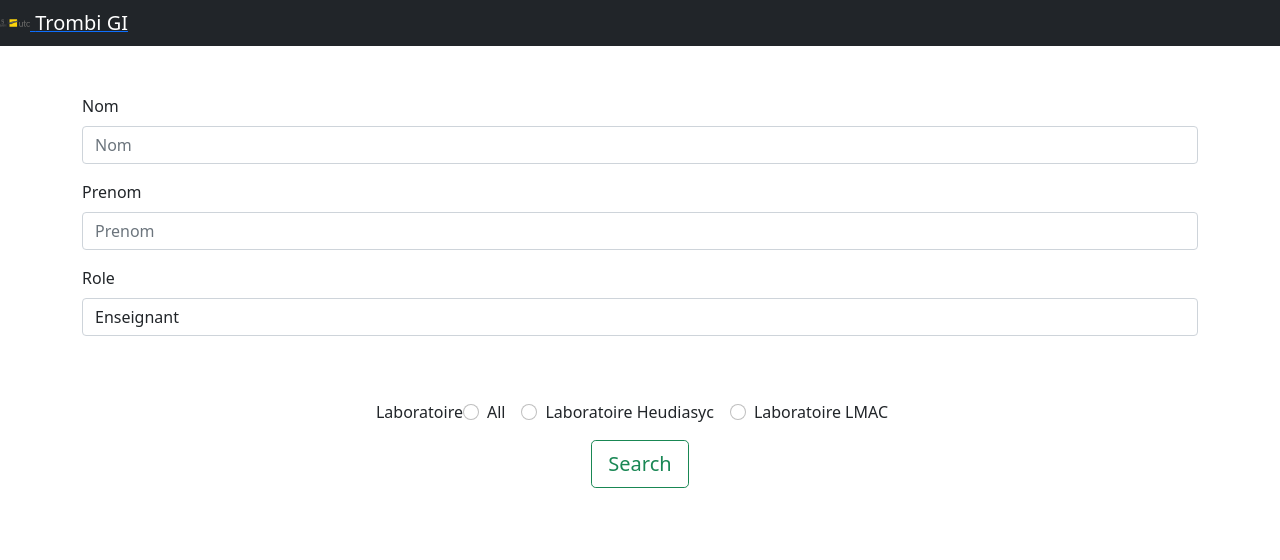
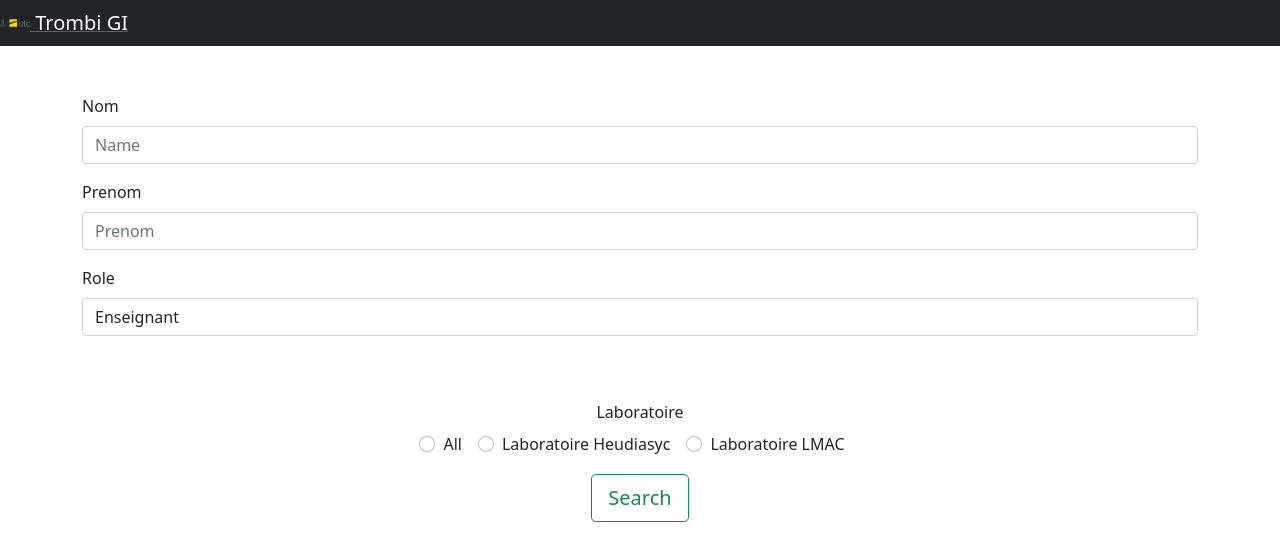
Before and after one commit to uzunigat/trombi-utc, a React (Create React App) app: page / in a window 1280 px wide. Shown: the top 560 px of the page. Built offline with nearby package versions, Linux system fonts and the light colour scheme.

Commit message:
Feat: filter by name

```diff
--- a/src/components/CListPage.js
+++ b/src/components/CListPage.js
@@ -3,9 +3,12 @@ import "bootstrap/dist/css/bootstrap.min.css";
 import React, { useState, useEffect } from 'react';
 import {Spinner, Container, Row, Col} from "react-bootstrap";
 import CUserCard from "./CUserCard";
+import { useLocation } from 'react-router-dom';
 
-function CListPage() {
 
+const CListPage = (props) => {
+
+  const location = useLocation();
   const [loading, setLoading] = useState(true);
   const [elements, setElements] = useState(null);
   let users = [];
@@ -24,10 +27,26 @@ function CListPage() {
 
   }
 
+  function makeURL(data){
+
+    let url = 'https://webservices.utc.fr/api/v1/trombi/gi';
+
+    if(data.firstName != "" && data.lastName != "") {
+      url += "?name="+data.lastName.toLowerCase() + "&firstname=" + data.firstName.toLowerCase();
+    } else if (data.firstName != "" && data.lastName === ""){
+      url += "?firstname="+data.firstName.toLowerCase();
+    } else if (data.firstName === "" && data.lastName != ""){
+      url += "?name="+data.lastName.toLowerCase();
+    }
+
+    return url;
+
+  }
+
   // Call Before Mount
   useEffect(() => {
 
-      let url = 'https://webservices.utc.fr/api/v1/trombi/gi';
+      let url = makeURL(location.state);
 
       let username = 'wsuser';
       let password = 'v3Kenobi!';
--- a/src/components/formComponents/CForm.js
+++ b/src/components/formComponents/CForm.js
@@ -1,14 +1,14 @@
 import "bootstrap/dist/css/bootstrap.min.css";
-import {Form, Button} from "react-bootstrap";
+import {Form, Button, Container, Row} from "react-bootstrap";
 import { useHistory } from 'react-router-dom';
 import React, { useState } from 'react';
 
 // Import Components
-import FormElement from "./CFormElement";
-import FormSelect from "./CFormSelect";
-import FormRadio from "./CFormRadio";
+
 
 const CForm = () => {
+
+  let items = [];
 
   const history = useHistory();
   const roleElements = ["Enseignant", "Chercheur", "Doctorat", "Etudiant"];
@@ -19,9 +19,26 @@ const CForm = () => {
   const [role, setRole] = useState("Enseignant");
   const [laboratoire, setLaboratoire] = useState("All");
 
+  roleElements.forEach(element => {
+
+    items.push(<option> {element} </option>)
+
+   });
+
     const search = () => {
 
-      history.push(`/ListPage`);
+      history.push({
+        pathname: `/ListPage`,
+        state: {
+
+          firstName,
+          lastName,
+          role,
+          laboratoire
+
+        }
+
+      });
 
     };
 
@@ -39,25 +56,65 @@ const CForm = () => {
 
     function changeRole(evt){
 
-      console.log("change Role function!!!");
       setRole(evt.target.value);
+
+    }
+
+    function changeLaboratoire(evt){
+
+      setLaboratoire(evt.target.value);
 
     }
 
     return (
 
       <Form>
-            <FormElement labelName="Nom" lastName={lastName} control={changeLastName.bind(this)}/>
 
-            <FormElement labelName="Prenom" firstName={firstName} control={() => changeFirstName.bind(this)}/>
+          <Form.Group controlId="name" className="mt-3">
+            <Form.Label > Nom </Form.Label>
+            <Form.Control type="text" placeholder="Name" onChange={changeLastName}/>
+          </Form.Group>
 
-            <FormSelect elements={roleElements} control={() => changeRole.bind(this)}/>
 
-            {console.log(role)}
+          <Form.Group controlId="prenom" className="mt-3">
+            <Form.Label > Prenom </Form.Label>
+            <Form.Control type="text" placeholder="Prenom" onChange={changeFirstName}/>
+          </Form.Group>
+
+            <Form.Group controlId="role" className="mt-3">
+              <Form.Label>Role</Form.Label>
+              <Form.Control as="select" onChange={changeRole}>
+                {items}
+              </Form.Control>
+            </Form.Group>
 
             <br /> <br />
 
-            <FormRadio places={places} />
+
+            <Form.Group className="d-flex justify-content-center mt-3" >
+
+            <Container className="text-center mb-2">
+
+              <Row>
+                <Form.Label> Laboratoire </Form.Label>
+              </Row>
+
+
+                {places.map((place) => (
+                  <Form.Check onClick={changeLaboratoire}
+                    inline
+                    label={place}
+                    value={place}
+                    name="group1"
+                    type="radio"
+                  />
+                ))}
+
+          </Container>
+
+          </Form.Group>
+
+          {console.log(laboratoire)}
 
             <div className="text-center mt-2">
 
--- a/src/components/formComponents/CFormElement.js
+++ /dev/null
@@ -1,19 +0,0 @@
-// Importing combination
-import React from 'react';
-import "bootstrap/dist/css/bootstrap.min.css";
-import {Form} from "react-bootstrap";
-
-const FormElement = (props) => {
-
-    return (
-      <>
-        <Form.Group {...props} controlId={props.labelName} className="mt-3">
-            <Form.Label > {props.labelName} </Form.Label>
-            <Form.Control type="text" placeholder={props.labelName} onChange={props.control}/>
-          </Form.Group>
-      </>
-    );
-
-  };
-
-export default FormElement;
--- a/src/components/formComponents/CFormRadio.js
+++ /dev/null
@@ -1,27 +0,0 @@
-import React from 'react';
-import "bootstrap/dist/css/bootstrap.min.css";
-import {Form} from "react-bootstrap";
-
-const FormRadio = ({places}) => {
-
-    return (
-
-        <Form.Group className="d-flex justify-content-center mt-3">
-            <Form.Label> Laboratoire </Form.Label>
-            <>
-              {places.map((place) => (
-                <Form.Check
-                  inline
-                  label={place}
-                  name="group1"
-                  type="radio"
-                />
-              ))}
-            </>
-          </Form.Group>
-
-    );
-
-  };
-
-export default FormRadio;
--- a/src/components/formComponents/CFormSelect.js
+++ /dev/null
@@ -1,28 +0,0 @@
-import React from 'react';
-import "bootstrap/dist/css/bootstrap.min.css";
-import {Form} from "react-bootstrap";
-
-const FormSelect = (props) => {
-
-     let items = [];
-
-     props.elements.forEach(element => {
-
-      items.push(<option> {element} </option>)
-
-     });
-
-    return (
-
-          <Form.Group {...props} controlId="role" className="mt-3">
-            <Form.Label>Role</Form.Label>
-            <Form.Control as="select" onChange={props.control}>
-              {items}
-            </Form.Control>
-          </Form.Group>
-
-    );
-
-  };
-
-export default FormSelect;
```
